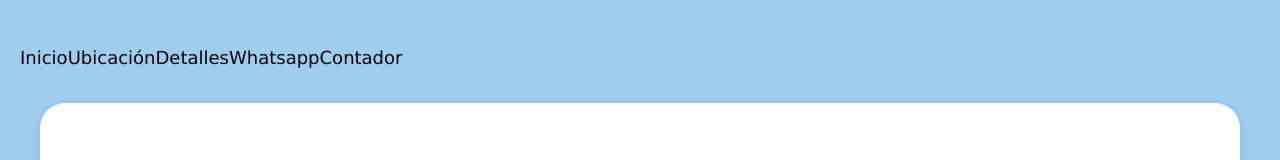
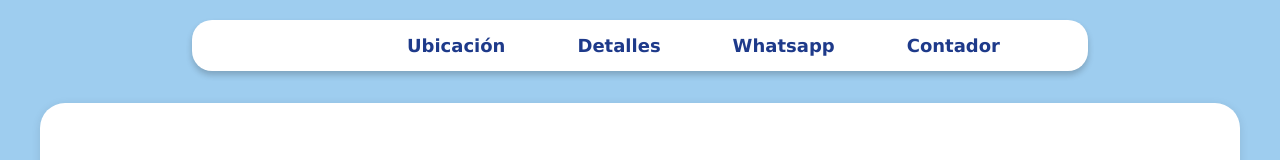
Before and after one commit to RaulBecerraB/birthday-invitation, a Next.js app: page / in a window 1280 px wide. Shown: the top 160 px of the page. Built offline with nearby package versions, Linux system fonts and the light colour scheme.

Commit message:
refactor(NavBar):Replace TailwindCSS fot Native CSS

```diff
--- a/src/Components/NavBar.jsx
+++ b/src/Components/NavBar.jsx
@@ -9,44 +9,30 @@ export default function NavBar() {
   const [isMenuOpen, setIsMenuOpen] = useState(false);
 
   return (
-    <div className="w-full max-w-4xl mx-auto mb-8">
-      <div className="bg-white shadow-md shadow-black/20 rounded-[20px] p-2">
-        <div className="mx-auto px-8 relative">
+    <nav className="navbar-container">
+      <div className="navbar">
+        <div className="navbar-content">
           {/* Hamburger button */}
           <button
             onClick={() => setIsMenuOpen(!isMenuOpen)}
-            className="md:hidden p-2 relative z-50"
+            className="hamburger-button"
             aria-label="Menu"
           >
-            <div className="w-6 h-0.5 bg-gray-600 mb-1"></div>
-            <div className="w-6 h-0.5 bg-gray-600 mb-1"></div>
-            <div className="w-6 h-0.5 bg-gray-600"></div>
+            <div className="hamburger-line"></div>
+            <div className="hamburger-line"></div>
+            <div className="hamburger-line"></div>
           </button>
 
           {/* Navigation links */}
-          <div className={`
-            ${isMenuOpen ? 'flex' : 'hidden'}
-            md:flex md:justify-center md:items-center
-            fixed md:relative inset-0
-            bg-white md:bg-transparent
-            z-40 md:z-auto
-            h-screen md:h-auto
-            flex-col md:flex-row
-          `}>
-            <div className="flex flex-col md:flex-row md:space-x-12 space-y-6 md:space-y-0 items-center">
+          <div className={`nav-links ${isMenuOpen ? 'menu-open' : ''}`}>
+            <div className="links-container">
               {links.map((link, index) => (
                 <Link
                   key={index}
                   href={link.href}
                   onClick={() => setIsMenuOpen(false)}
                 >
-                  <h2
-                    className={`text-2xl md:text-lg font-semibold transition px-3 py-1 rounded-md
-                      ${pathname === link.href
-                        ? 'bg-primary text-white'
-                        : 'text-[#1e3a8a] hover:opacity-80'
-                      }`}
-                  >
+                  <h2 className={`nav-link ${pathname === link.href ? 'active' : ''}`}>
                     {link.name}
                   </h2>
                 </Link>
@@ -55,6 +41,6 @@ export default function NavBar() {
           </div>
         </div>
       </div>
-    </div>
+    </nav>
   );
 }
--- a/src/app/globals.css
+++ b/src/app/globals.css
@@ -76,3 +76,101 @@ h2
     color: #e74c3c;
     margin: 10px 0;
 }
+
+/* Navbar Styles */
+.navbar-container {
+  width: 100%;
+  max-width: 56rem; /* 4xl = 56rem */
+  margin: 0 auto;
+  margin-bottom: 2rem;
+}
+
+.navbar {
+  background-color: white;
+  border-radius: 20px;
+  padding: 0.5rem;
+  box-shadow: 0 4px 6px rgba(0, 0, 0, 0.2);
+}
+
+.navbar-content {
+  margin: 0 auto;
+  padding: 0 2rem;
+  position: relative;
+}
+
+.hamburger-button {
+  display: none;
+  padding: 0.5rem;
+  position: relative;
+  z-index: 50;
+}
+
+.hamburger-line {
+  width: 1.5rem;
+  height: 2px;
+  background-color: #4b5563;
+  margin-bottom: 0.25rem;
+}
+
+.hamburger-line:last-child {
+  margin-bottom: 0;
+}
+
+.nav-links {
+  display: flex;
+  justify-content: center;
+  align-items: center;
+}
+
+.links-container {
+  display: flex;
+  gap: 3rem;
+  align-items: center;
+}
+
+.nav-link {
+  font-size: 1.125rem;
+  font-weight: 600;
+  transition: opacity 0.3s;
+  padding: 0.25rem 0.75rem;
+  border-radius: 0.375rem;
+  color: #1e3a8a;
+}
+
+.nav-link:hover {
+  opacity: 0.8;
+}
+
+.nav-link.active {
+  background-color: var(--primary-color);
+  color: white;
+}
+
+@media (max-width: 768px) {
+  .hamburger-button {
+    display: block;
+  }
+
+  .nav-links {
+    display: none;
+    position: fixed;
+    inset: 0;
+    background-color: white;
+    z-index: 40;
+    height: 100vh;
+    flex-direction: column;
+  }
+
+  .nav-links.menu-open {
+    display: flex;
+  }
+
+  .links-container {
+    flex-direction: column;
+    gap: 1.5rem;
+  }
+
+  .nav-link {
+    font-size: 1.5rem;
+  }
+}
```
